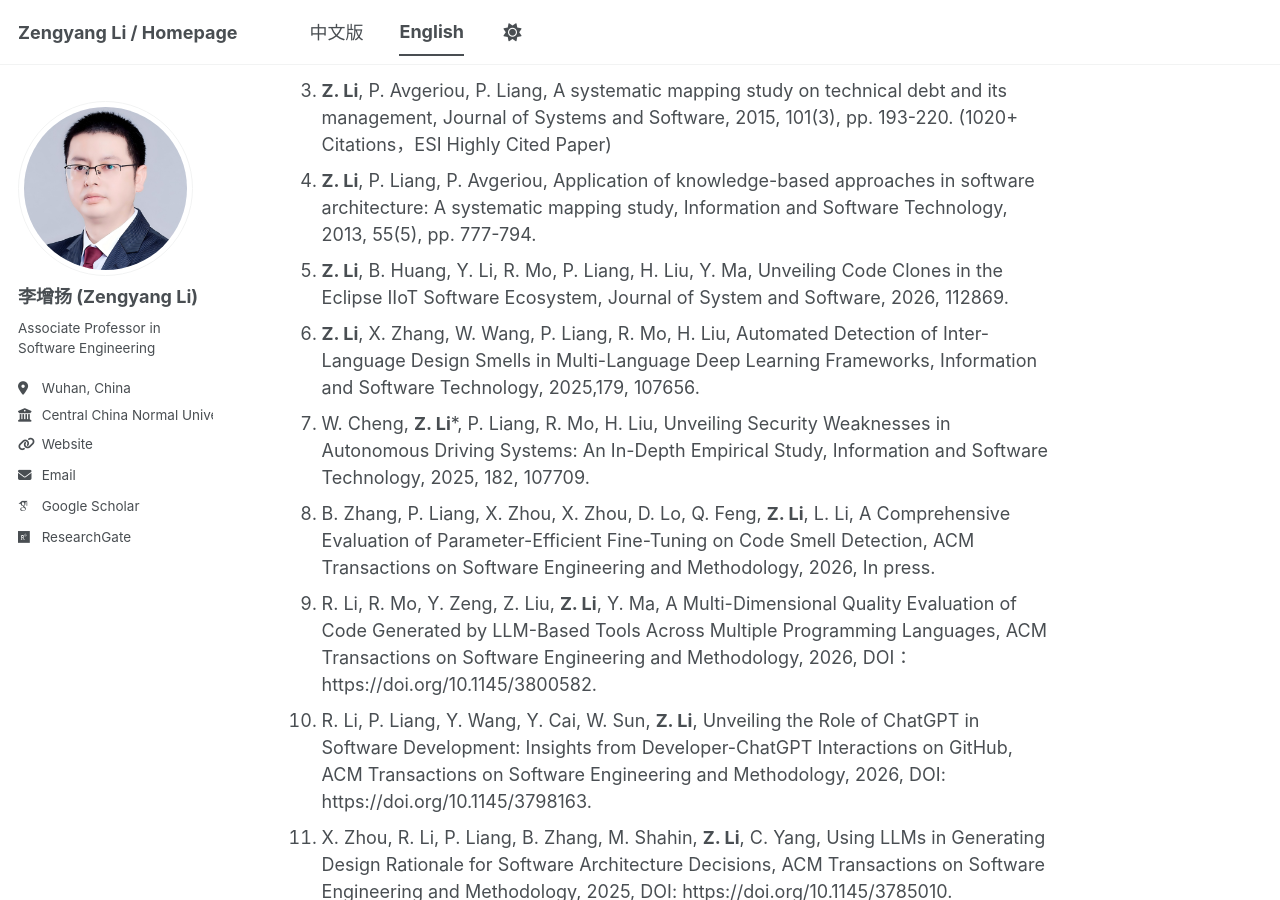
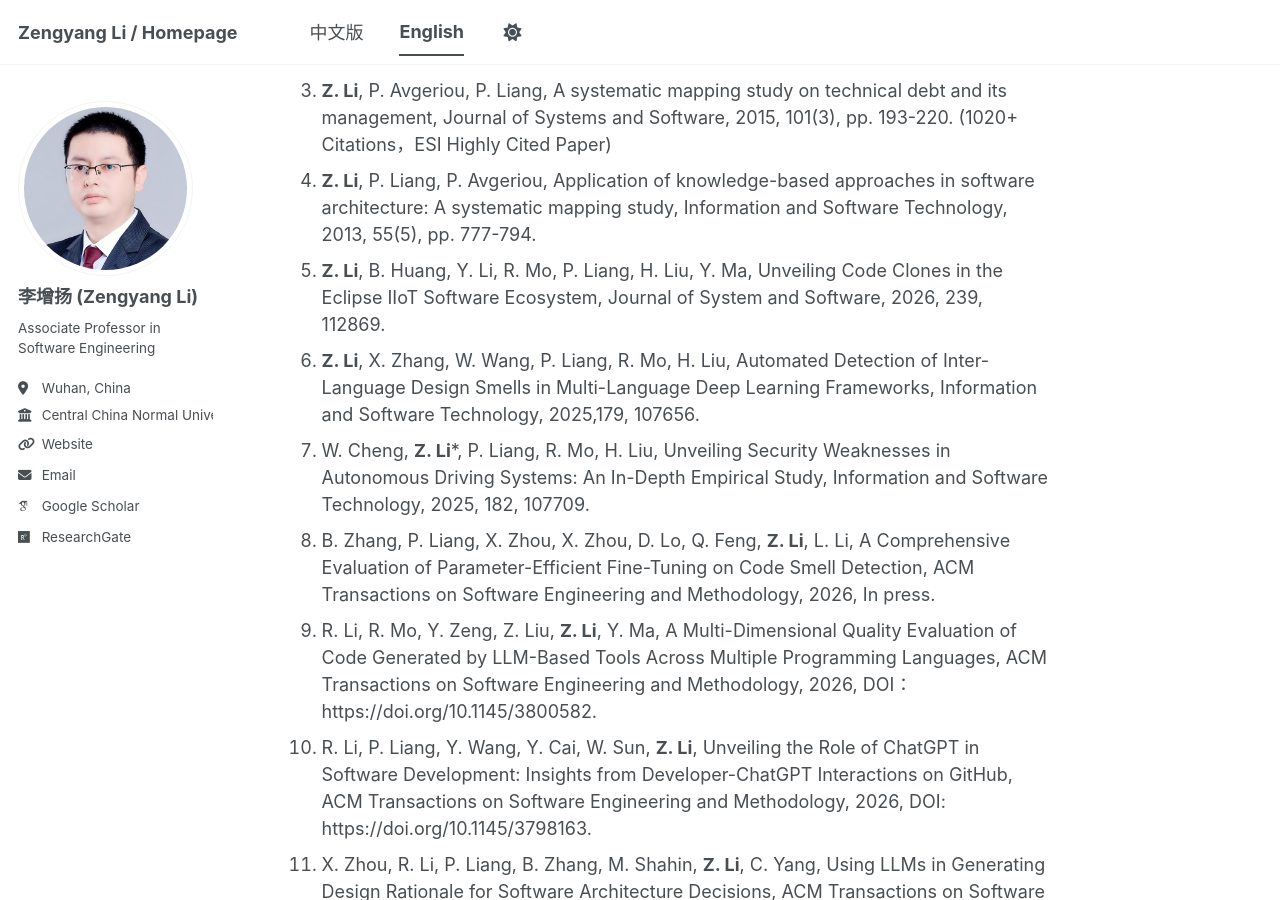
Before and after one commit to zengyang/zengyang.github.io, a Jekyll site: the page built from _pages/abouten.md, in a window 1280 px wide and 900 px high, scrolled down 1379 px. Built offline with Jekyll 4.4.1, drawn with Linux system fonts in a browser that asks for light colours; some web fonts are replaced; a script bundle is joined from its source files by our own code; library files that are not in the unit come from our copies.

Commit message:
Fix citation details for code clones publication
Updated citation details for a publication in the abouten.md file.

```diff
--- a/_pages/abouten.md
+++ b/_pages/abouten.md
@@ -44,7 +44,7 @@
 1. G. Cai, **Z. Li***, P. Liang, R. Mo, H. Liu, Y. Ma, Bug Priority Change Prediction: An Exploratory Study on Apache Software, ACM Transactions on Software Engineering and Methodology, 2025, DOI: http://dx.doi.org/10.1145/3785148.
 1. **Z. Li**, P. Avgeriou, P. Liang, A systematic mapping study on technical debt and its management, Journal of Systems and Software, 2015, 101(3), pp. 193-220. (1020+ Citations，ESI Highly Cited Paper)
 1. **Z. Li**, P. Liang, P. Avgeriou, Application of knowledge-based approaches in software architecture: A systematic mapping study, Information and Software Technology, 2013, 55(5), pp. 777-794.
-1. **Z. Li**, B. Huang, Y. Li, R. Mo, P. Liang, H. Liu, Y. Ma, Unveiling Code Clones in the Eclipse IIoT Software Ecosystem, Journal of System and Software, 2026, 112869.
+1. **Z. Li**, B. Huang, Y. Li, R. Mo, P. Liang, H. Liu, Y. Ma, Unveiling Code Clones in the Eclipse IIoT Software Ecosystem, Journal of System and Software, 2026, 239, 112869.
 1. **Z. Li**, X. Zhang, W. Wang, P. Liang, R. Mo, H. Liu, Automated Detection of Inter-Language Design Smells in Multi-Language Deep Learning Frameworks, Information and Software Technology, 2025,179, 107656.
 1. W. Cheng, **Z. Li***, P. Liang, R. Mo, H. Liu, Unveiling Security Weaknesses in Autonomous Driving Systems: An In-Depth Empirical Study, Information and Software Technology, 2025, 182, 107709.
 1. B. Zhang, P. Liang, X. Zhou, X. Zhou, D. Lo, Q. Feng, **Z. Li**, L. Li, A Comprehensive Evaluation of Parameter-Efficient Fine-Tuning on Code Smell Detection, ACM Transactions on Software Engineering and Methodology, 2026, In press.
```
